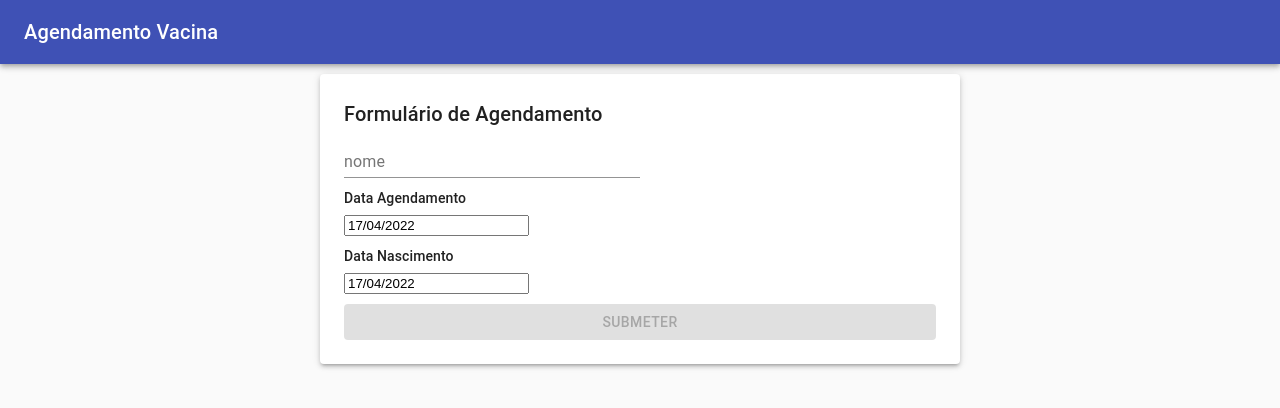
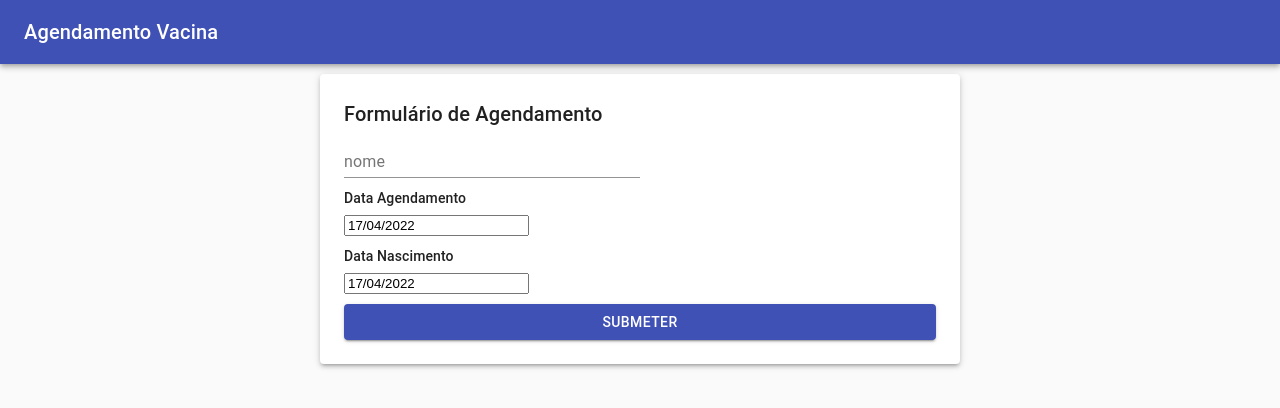
Before and after one commit to merciof/trainee-pitang, a React (Create React App) app in the folder agendamento-vacina/: page /createAppointment in a window 1280 px wide. Shown: the top 408 px of the page. Built offline with nearby package versions, Linux system fonts and the light colour scheme.

Commit message:
edit disable prop

```diff
--- a/agendamento-vacina/src/components/CreateAppointmentPage.jsx
+++ b/agendamento-vacina/src/components/CreateAppointmentPage.jsx
@@ -14,12 +14,6 @@ import { AppointmentDatePicker } from "./AppointmentDatePicker.jsx";
 import { BirthdayDatePicker } from "./BirthDayDatePicker.jsx";
 import { Navbar } from "./Navbar.jsx";
 import { appointmentService } from "../service/appointmentService.js";
-
-//password validation
-const lowercaseRegEx = /(?=.*[a-z])/;
-const uppercaseRegEx = /(?=.*[A-Z])/;
-const numericRegEx = /(?=.*[0-9])/;
-const lengthRegEx = /(?=.{6,})/;
 
 let validationSchema = Yup.object({
   name: Yup.string().min(3, " mínimo de 3 caracteres").required("Requerido"),
@@ -110,7 +104,7 @@ export function CreateAppointmentPage() {
                   variant="contained"
                   fullWidth
                   type="submit"
-                  disabled={!formik.values.name}
+                  disabled={formik.errors.name}
                 >
                   Submeter
                 </Button>
```
